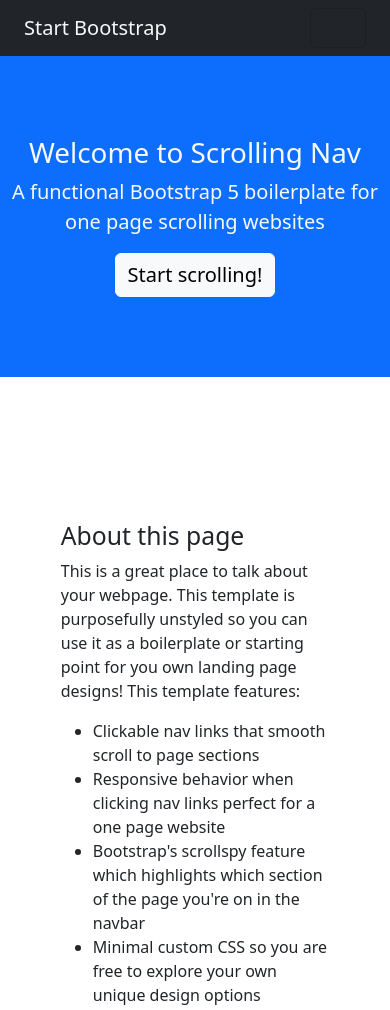
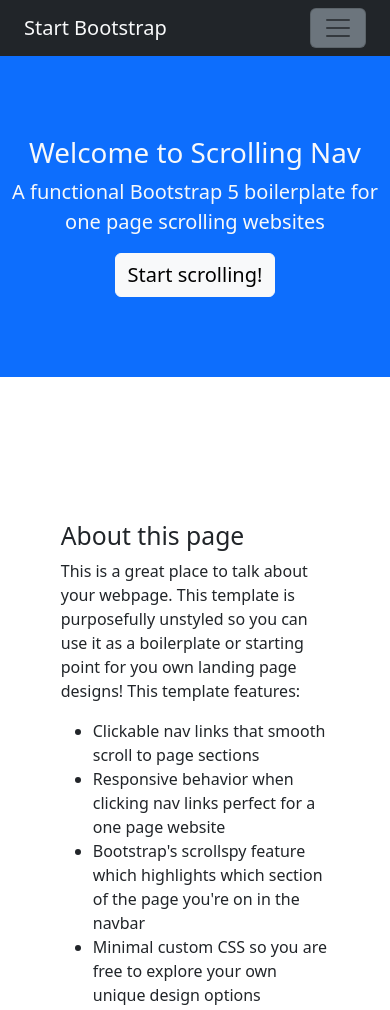
Before and after one commit to GulchohraSultanova/BB207HomeWork, a plain HTML site: page BB207HomeWork/HtmlCss/index.html in a window 390 px wide. Shown: the top 1010 px of the page. Drawn offline with nearby package versions, Linux system fonts and the light colour scheme.

Commit message:
HTML5, CSS3, Bootstrap5, Responsive Design and Navbar Hamburger

```diff
--- a/BB207HomeWork/HtmlCss/index.html
+++ b/BB207HomeWork/HtmlCss/index.html
@@ -18,7 +18,7 @@
                         <a class="navbar-brand text-light" href="#">Start Bootstrap</a>
                     </div>
                     <div class="box2">
-                        <button class="navbar-toggler" type="button" data-bs-toggle="collapse"
+                        <button class="navbar-toggler bg-secondary" type="button" data-bs-toggle="collapse"
                             data-bs-target="#navbarNav" aria-controls="navbarNav" aria-expanded="false"
                             aria-label="Toggle navigation">
                             <span class="navbar-toggler-icon"></span>
```
